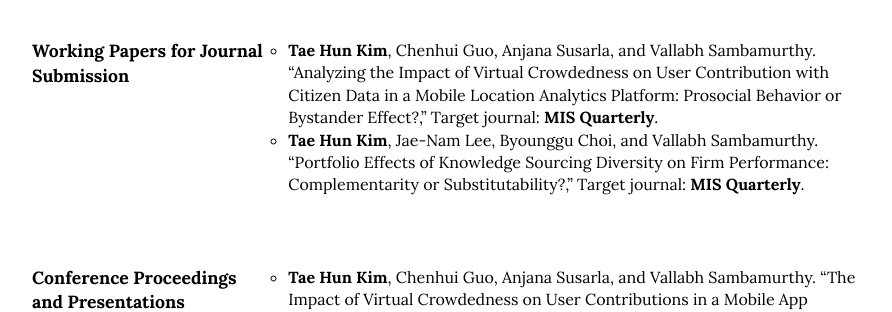
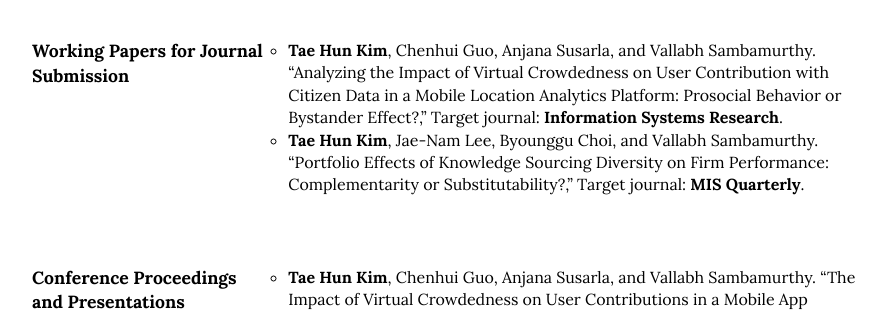
Before and after one commit to istaehun/taehun, a Jekyll site: the page built from index.html, in a window 1280 px wide and 900 px high, scrolled down 789 px. Shown: the part 153-465 px from the top of the window, without its empty margins (188-1080 px from the left). Built offline with Jekyll 4.4.1, drawn with Linux system fonts in a browser that asks for light colours; nearby versions of some CDN libraries.

Commit message:
Update research.yml

```diff
--- a/_data/research.yml
+++ b/_data/research.yml
@@ -13,7 +13,7 @@
 -
   sub-title: Working Papers for Journal Submission
   list:
-    - "<strong>Tae Hun Kim</strong>, Chenhui Guo, Anjana Susarla, and Vallabh Sambamurthy. “Analyzing the Impact of Virtual Crowdedness on User Contribution with Citizen Data in a Mobile Location Analytics Platform: Prosocial Behavior or Bystander Effect?,” Target journal: <strong>MIS Quarterly</strong>."
+    - "<strong>Tae Hun Kim</strong>, Chenhui Guo, Anjana Susarla, and Vallabh Sambamurthy. “Analyzing the Impact of Virtual Crowdedness on User Contribution with Citizen Data in a Mobile Location Analytics Platform: Prosocial Behavior or Bystander Effect?,” Target journal: <strong>Information Systems Research</strong>."
     - "<strong>Tae Hun Kim</strong>, Jae-Nam Lee, Byounggu Choi, and Vallabh Sambamurthy. “Portfolio Effects of Knowledge Sourcing Diversity on Firm Performance: Complementarity or Substitutability?,” Target journal: <strong>MIS Quarterly</strong>."
 -
   sub-title: Conference Proceedings and Presentations
```
